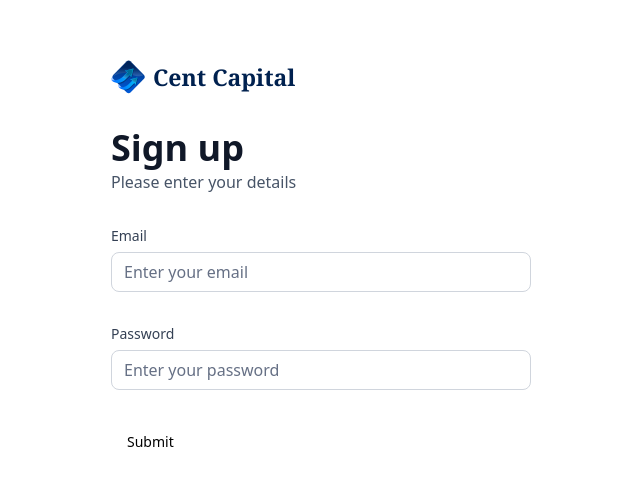
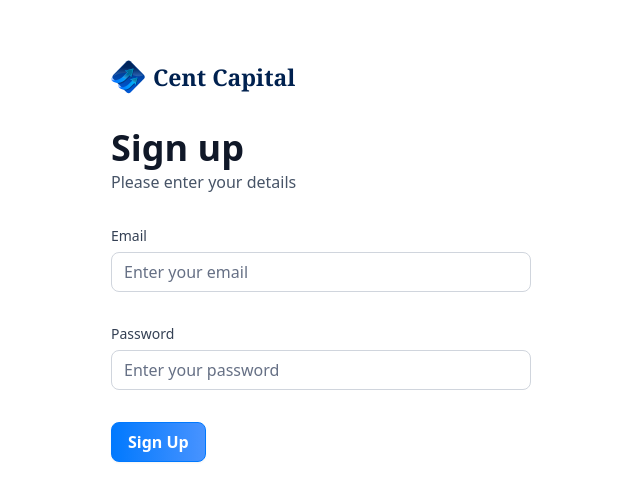
Before and after one commit to supun-stark/CentCapital, a Next.js app: page /sign-up in a window 1280 px wide. Shown: the part 139-640 px from the top of the page, without its empty margins (319-959 px from the left). Built offline with nearby package versions, Linux system fonts and the light colour scheme.

Commit message:
Implement isLoading state

```diff
--- a/components/AuthForm.tsx
+++ b/components/AuthForm.tsx
@@ -21,11 +21,13 @@
 import { Input } from "@/components/ui/input"
 import CustomInput from './CustomInput';
 import { authFormSchema } from '@/lib/utils';
+import { Loader2 } from 'lucide-react';
 
 
 const AuthForm = ({type}: {type: string}) => {
 
-    const [user, setUser] = useState(null)
+    const [user, setUser] = useState(null);
+    const [isLoading, setIsLoading] = useState(false);
 
      // 1. Define your form.
   const form = useForm<z.infer<typeof authFormSchema>>({
@@ -40,7 +42,9 @@
   function onSubmit(values: z.infer<typeof authFormSchema>) {
     // Do something with the form values.
     // ✅ This will be type-safe and validated.
+    setIsLoading(true)
     console.log(values)
+    setIsLoading(false)
   }
 
   return (
@@ -148,7 +152,18 @@
 
                             )}
                             /> */}
-                            <Button type="submit">Submit</Button>
+                            <Button type="submit" className='form-btn' disabled={isLoading}>
+                                {
+                                    isLoading? (
+                                        <>
+                                            <Loader2 size={20}
+                                            className='animate-spin' /> &nbsp;
+                                            Loading...
+                                        </>
+                                    ): type === 'sign-in'
+                                        ? 'Sign In' : 'Sign Up'
+                                }
+                            </Button>
                         </form>
                     </Form>
                 </>
```
